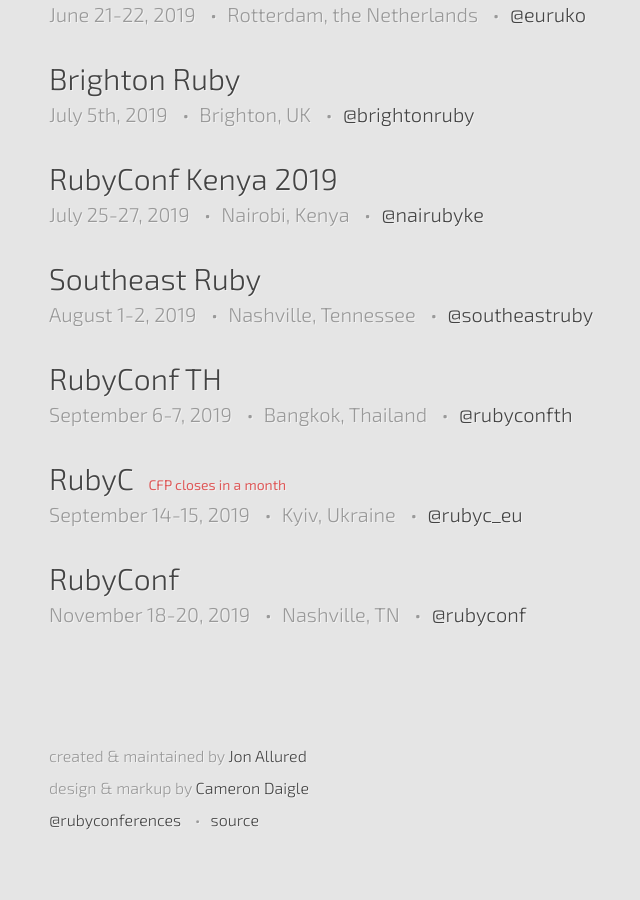
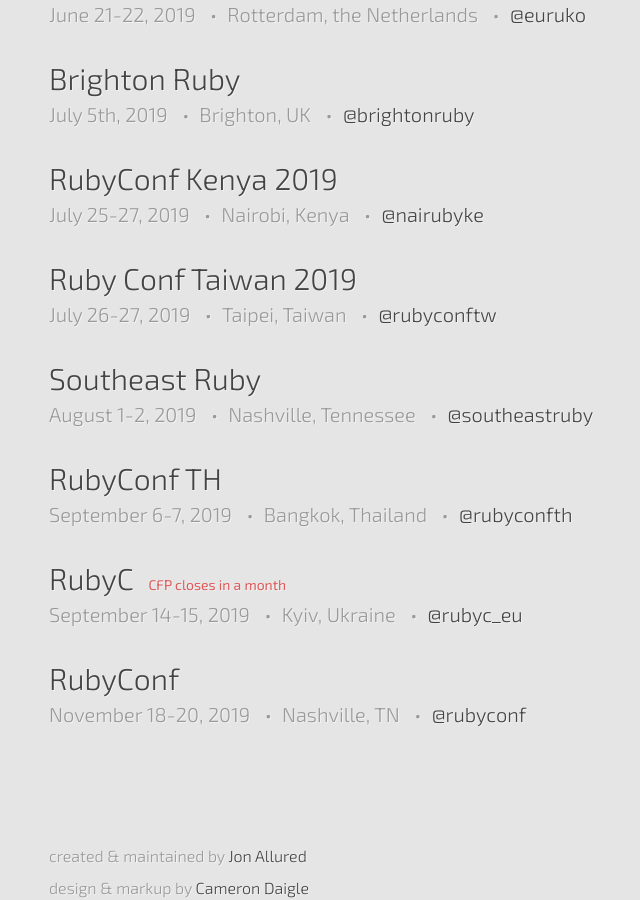
Before and after one commit to ruby-conferences/ruby-conferences.github.io, a Jekyll site: the page built from index.html, in a window 1280 px wide and 900 px high, scrolled down 2202 px. Shown: the whole window, without its empty margins (191-831 px from the left). Built offline with Jekyll 4.4.1, drawn with Linux system fonts in a browser that asks for light colours.

Commit message:
Add Ruby Conf Taiwan

```diff
--- a/_data/upcoming.yml
+++ b/_data/upcoming.yml
@@ -129,6 +129,13 @@
   cfp_phrase: "CFP closes"
   cfp_date: "June 1st, 2019"
 
+- name: Ruby Conf Taiwan 2019
+  location: Taipei, Taiwan
+  dates: "July 26-27, 2019"
+  url: https://2019.rubyconf.tw
+  twitter: rubyconftw
+  cfp_date: "April 25, 2019"
+
 - name: Southeast Ruby
   location: Nashville, Tennessee
   dates: "August 1-2, 2019"
```
